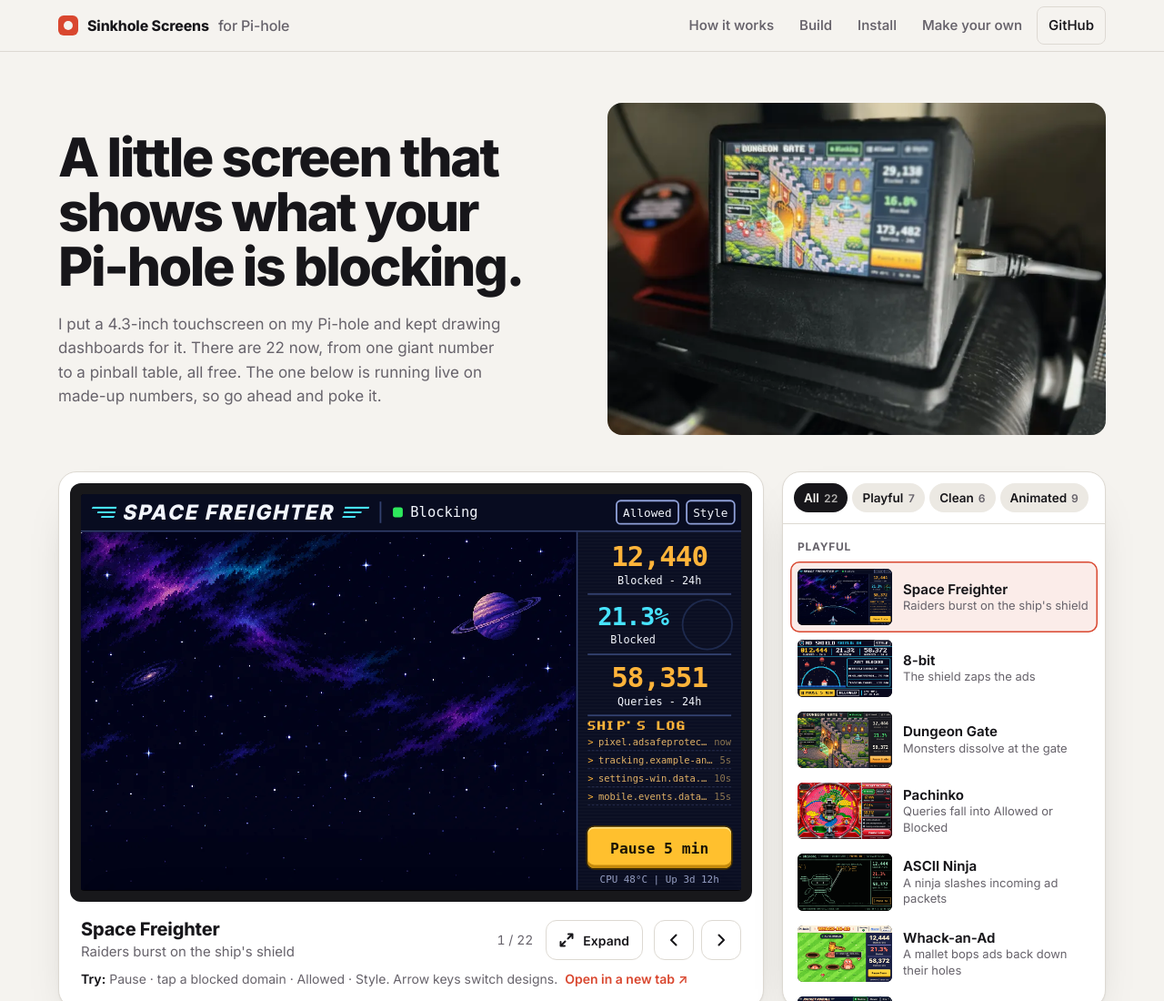
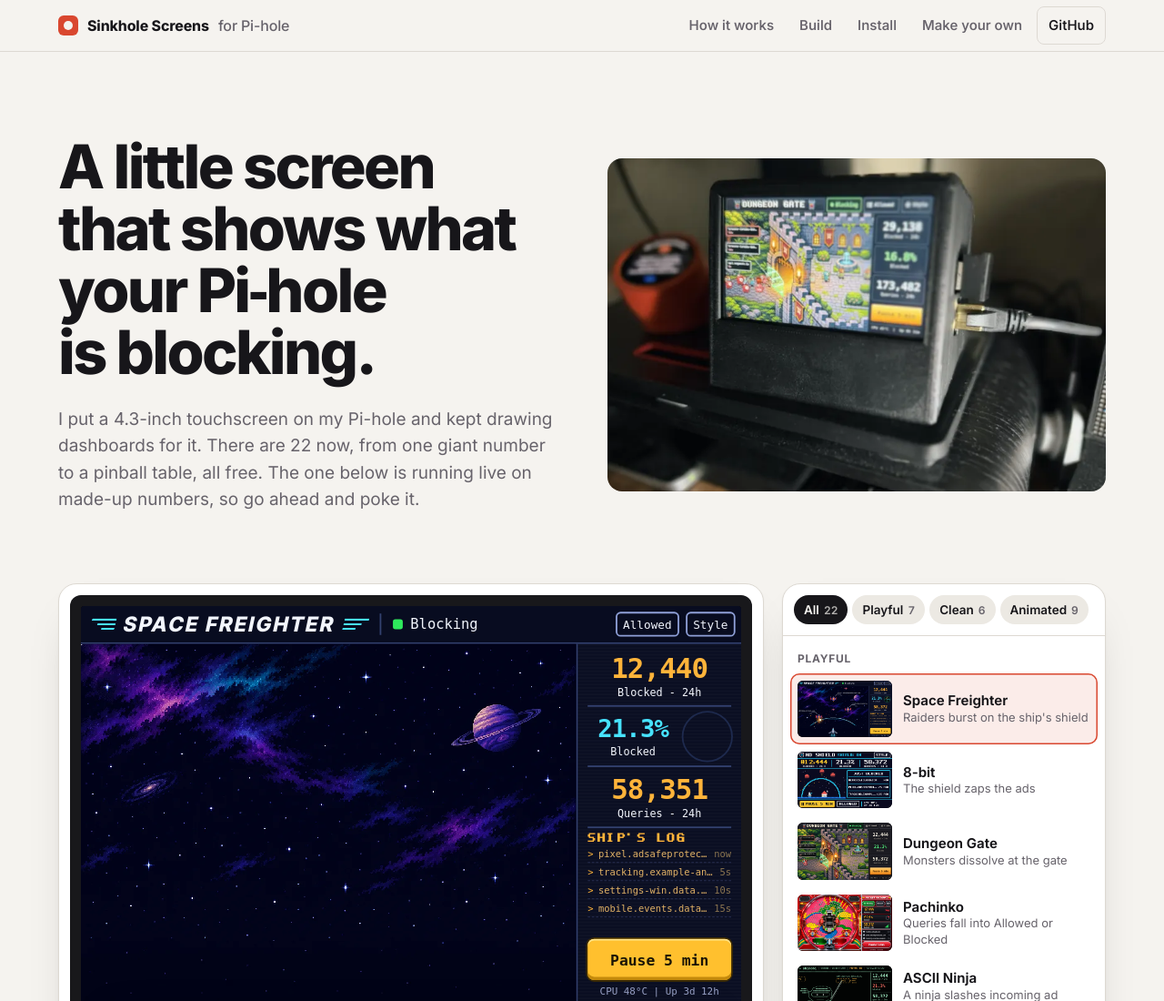
Before and after one commit to gsylvest/pihole-dash-themes, a plain HTML site: page index.html in a window 1280 px wide. Shown: the top 1100 px of the page at 91% size. Drawn offline with nearby package versions, Linux system fonts and the light colour scheme.

Commit message:
Taller hero: fills about 80% of the first screen
Co-Authored-By: Claude Fable 5.2 <noreply@anthropic.com>

```diff
--- a/index.html
+++ b/index.html
@@ -41,7 +41,7 @@
   <section class="studio" aria-label="Try the designs">
     <div class="intro">
       <div class="intro-copy">
-        <h1>A little screen that shows what your Pi-hole is blocking.</h1>
+        <h1>A little screen that shows what your Pi&#8209;hole is blocking.</h1>
         <p>I put a 4.3-inch touchscreen on my Pi-hole and kept drawing dashboards for it. There are <span data-count>22</span> now, from one giant number to a pinball table, all free. The one below is running live on made-up numbers, so go ahead and poke it.</p>
       </div>
       <figure class="intro-photo">
--- a/site/site.css
+++ b/site/site.css
@@ -217,9 +217,9 @@ p code, li code { padding: 1px 5px; border-radius: 5px; background: var(--sunk);
 
 /* ---------- redesign: type on the page, cards only for real objects (the demo, the 3D views) ---------- */
 .studio { max-width: 1200px; margin: 0 auto; padding: 56px 24px 64px; }
-.intro { display: grid; grid-template-columns: minmax(0, 1fr) minmax(0, 1fr); gap: 24px 56px; align-items: center; margin-bottom: 40px; }
-.intro h1 { margin: 0; font-size: clamp(34px, 4.6vw, 60px); line-height: 1.02; letter-spacing: -.04em; font-weight: 800; text-wrap: balance; }
-.intro p { margin: 20px 0 0; color: var(--muted); font-size: 17px; line-height: 1.55; max-width: 46ch; }
+.intro { display: grid; grid-template-columns: minmax(0, 1fr) minmax(0, 1fr); gap: 24px 56px; align-items: center; margin-bottom: 40px; min-height: calc(80svh - 152px); }   /* the hero fills about 80% of the first screen, so the demo peeks in below */
+.intro h1 { margin: 0; font-size: clamp(34px, 5.2vw, 74px); line-height: 1.02; letter-spacing: -.04em; font-weight: 800; text-wrap: balance; }
+.intro p { margin: 24px 0 0; color: var(--muted); font-size: 19px; line-height: 1.55; max-width: 46ch; }
 .intro-photo { margin: 0; }
 .intro-photo img { display: block; width: 100%; height: auto; aspect-ratio: 3 / 2; object-fit: cover; border-radius: 16px; background: var(--sunk); }
 .band h2 { margin: 0 0 20px; font-size: clamp(26px, 2.8vw, 36px); letter-spacing: -.03em; line-height: 1.1; }
@@ -335,6 +335,7 @@ p code, li code { padding: 1px 5px; border-radius: 5px; background: var(--sunk);
   .bar-nav a[href="#how"] { display: none; }
   .need-panel.addons { grid-template-columns: minmax(0, 1fr); gap: 28px; }
   .studio { padding-top: 28px; }
+  .intro { min-height: 0; }
   .intro, .explain, .foot-in { grid-template-columns: minmax(0, 1fr); gap: 14px; }
   .explain { gap: 32px; }
   .aside { padding: 20px 0 0; border-left: 0; border-top: 1px solid var(--line); }
```
